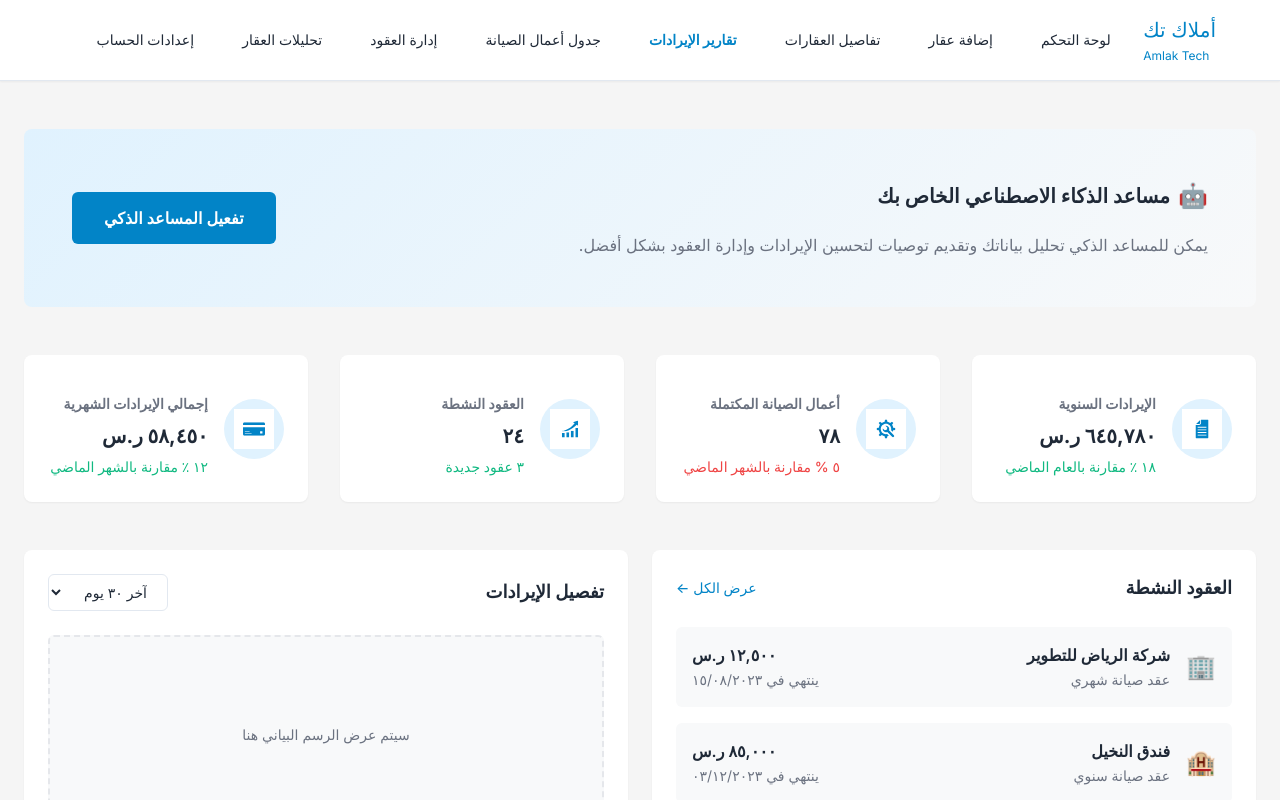
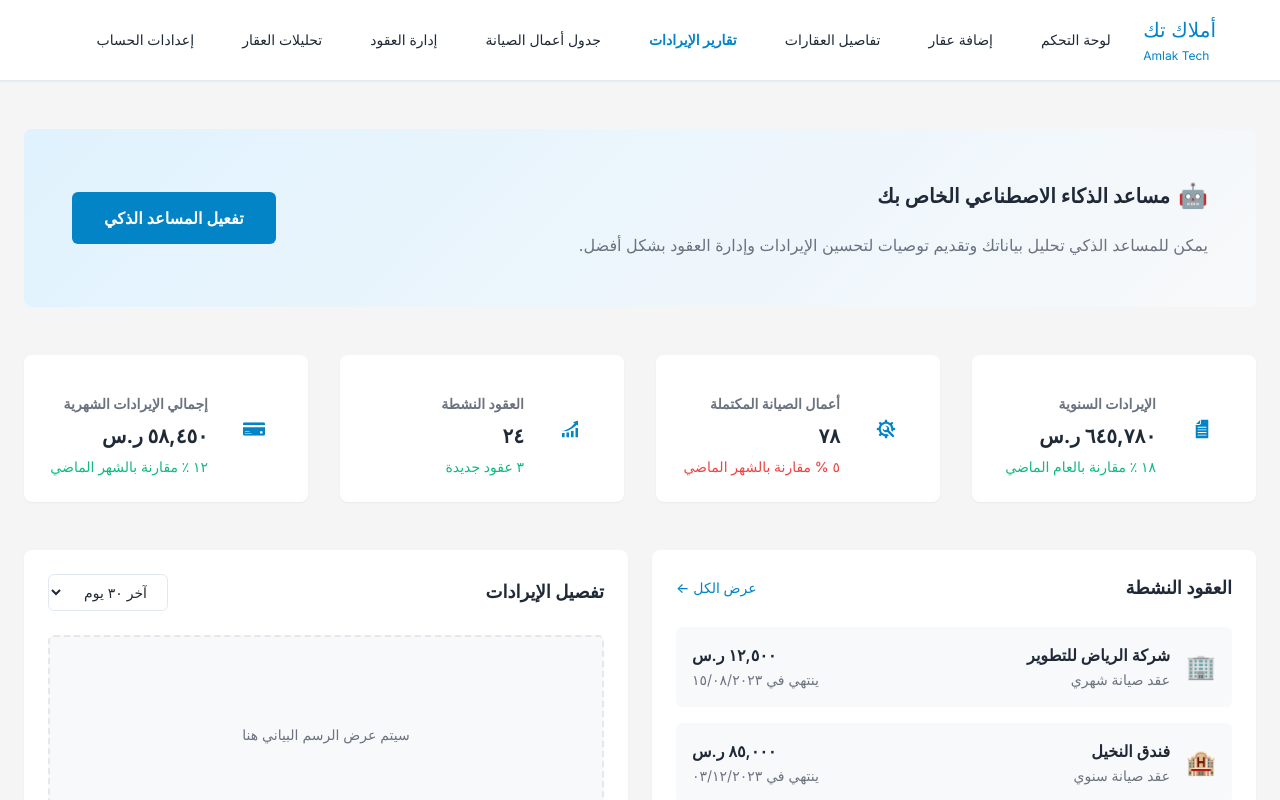
Before and after one commit to yaraabdullah/AmlakTech-Website, a Next.js app: page /owner/revenue-reports in a window 1280 px wide. Shown: the top 800 px of the page. Built offline with nearby package versions, Linux system fonts and the light colour scheme.

Commit message:
update the icons color

```diff
--- a/styles/RevenueReports.module.css
+++ b/styles/RevenueReports.module.css
@@ -104,7 +104,7 @@
 .metricIcon {
   width: 60px;
   height: 60px;
-  background: #e0f2fe;
+  background: #ffffff;
   border-radius: 50%;
   display: flex;
   align-items: center;
```
